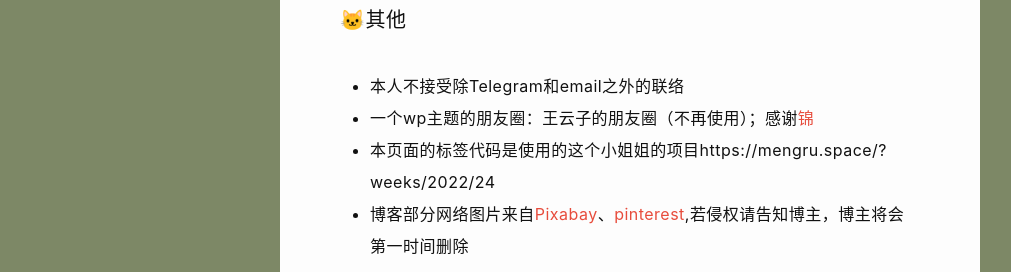
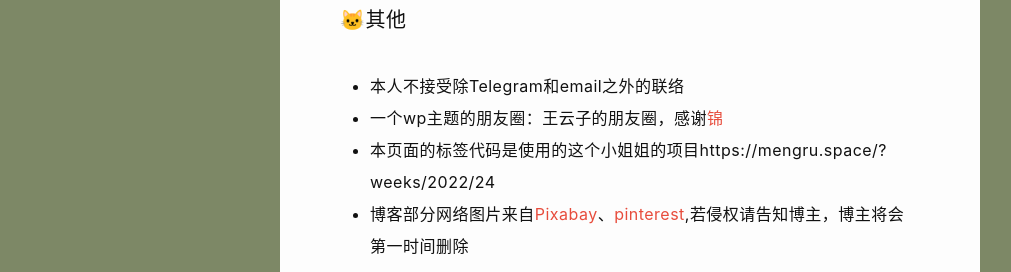
Before and after one commit to wangyunzi/wangyunzi.github.io, a Jekyll site: the page built from _pages/about.md, in a window 1280 px wide. Shown: the part 807-1079 px from the top of the page, without its empty margins (10-1021 px from the left). Built offline with Jekyll 4.4.1, drawn with Linux system fonts in a browser that asks for light colours; nearby versions of some CDN libraries; comment, search, counter and statistics services are not loaded; grey boxes are pictures that could not be loaded.

Commit message:
Sync _pages from Obsidian repository

```diff
--- a/_pages/about.md
+++ b/_pages/about.md
@@ -70,7 +70,7 @@ order: 6
 
 #### 🐱其他
 - 本人不接受除Telegram和email之外的联络
-- 一个wp主题的朋友圈：王云子的朋友圈（不再使用）；感谢[锦](https://kam.space/)
+- 一个wp主题的朋友圈：王云子的朋友圈，感谢[锦](https://kam.space/)
 - 本页面的标签代码是使用的这个小姐姐的项目https://mengru.space/?weeks/2022/24
 - 博客部分网络图片来自[Pixabay](https://pixabay.com/zh/)、[pinterest](https://www.pinterest.com/),若侵权请告知博主，博主将会第一时间删除
 
```
Also changed, not shown: _pages/friend.md (+3 -6 lines).
